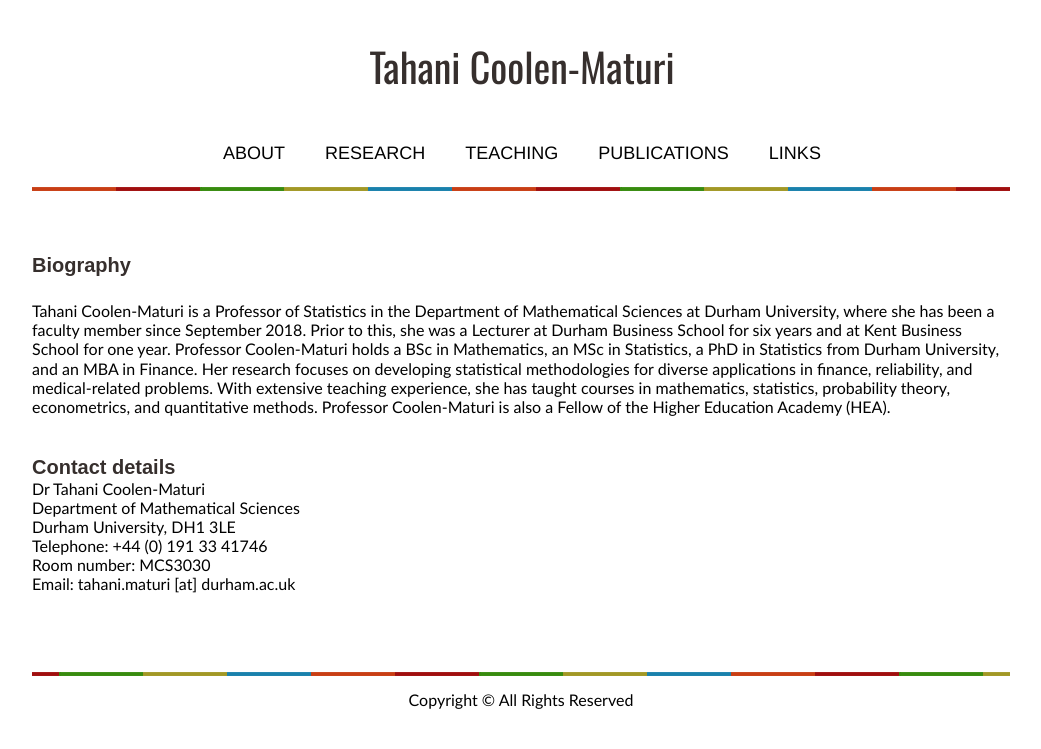
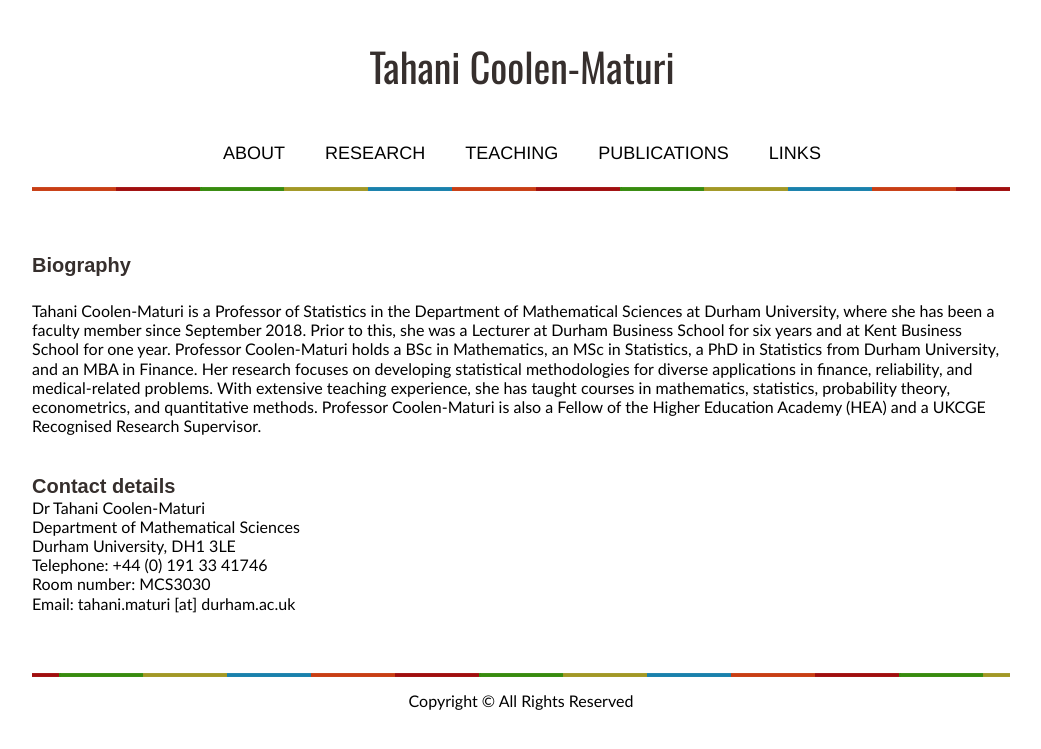
Before and after one commit to tmaturi/tahanimaturi, a Jekyll site: the page built from index.md, in a window 1280 px wide. Shown: the top 749 px of the page, without its empty margins (119-1160 px from the left). Built offline with Jekyll 4.4.1, drawn with Linux system fonts in a browser that asks for light colours; our own code applies the rules of GitHub Pages for plain Markdown files.

Commit message:
Update index.md

```diff
--- a/index.md
+++ b/index.md
@@ -4,7 +4,7 @@
 
 ## Biography<br><br>
 
-Tahani Coolen-Maturi is a Professor of Statistics in the Department of Mathematical Sciences at Durham University, where she has been a faculty member since September 2018. Prior to this, she was a Lecturer at Durham Business School for six years and at Kent Business School for one year. Professor Coolen-Maturi holds a BSc in Mathematics, an MSc in Statistics, a PhD in Statistics from Durham University, and an MBA in Finance. Her research focuses on developing statistical methodologies for diverse applications in finance, reliability, and medical-related problems. With extensive teaching experience, she has taught courses in mathematics, statistics, probability theory, econometrics, and quantitative methods. Professor Coolen-Maturi is also a Fellow of the Higher Education Academy (HEA).
+Tahani Coolen-Maturi is a Professor of Statistics in the Department of Mathematical Sciences at Durham University, where she has been a faculty member since September 2018. Prior to this, she was a Lecturer at Durham Business School for six years and at Kent Business School for one year. Professor Coolen-Maturi holds a BSc in Mathematics, an MSc in Statistics, a PhD in Statistics from Durham University, and an MBA in Finance. Her research focuses on developing statistical methodologies for diverse applications in finance, reliability, and medical-related problems. With extensive teaching experience, she has taught courses in mathematics, statistics, probability theory, econometrics, and quantitative methods. Professor Coolen-Maturi is also a Fellow of the Higher Education Academy (HEA) and a UKCGE Recognised Research Supervisor.
 
 <br><br>
 
```
